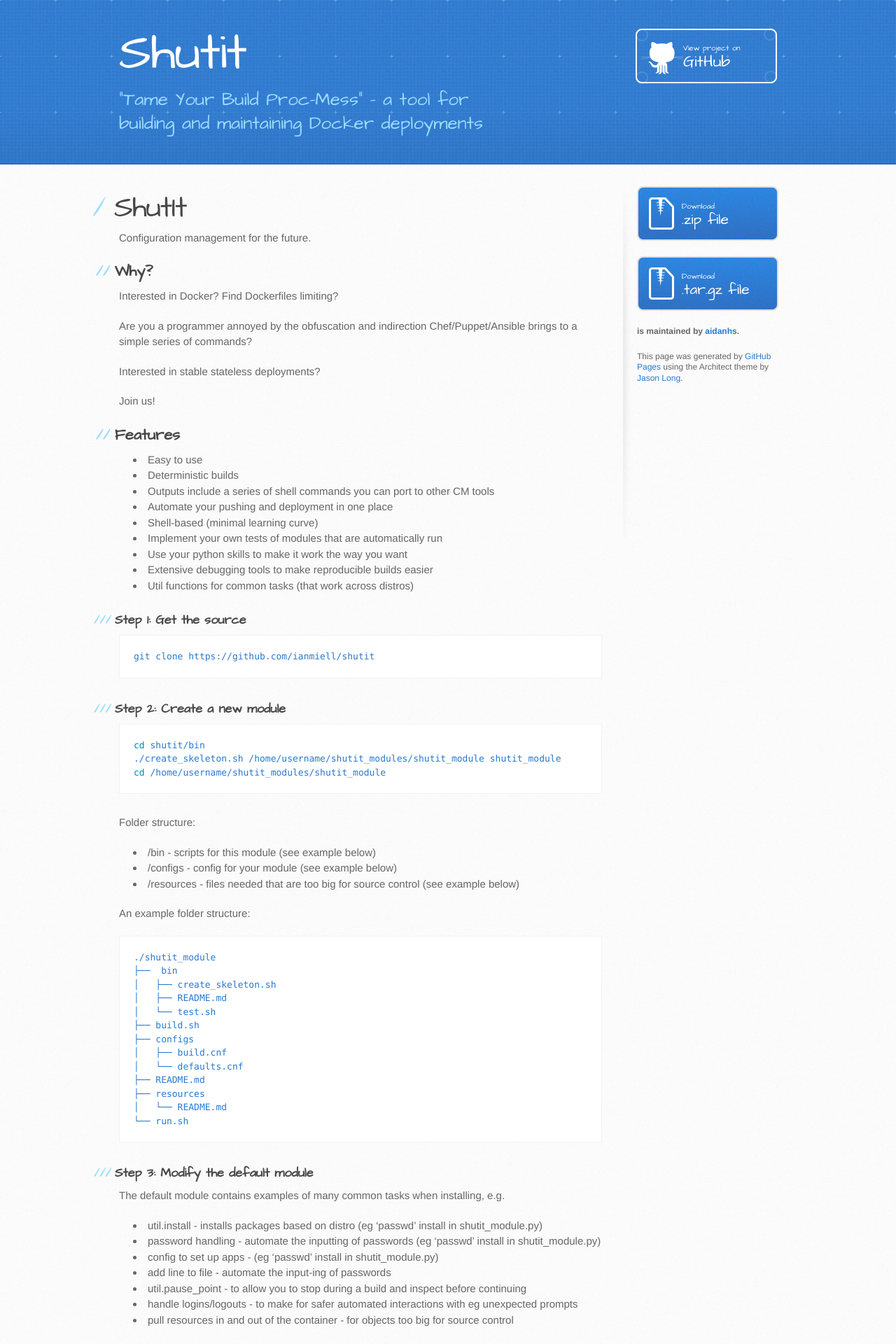
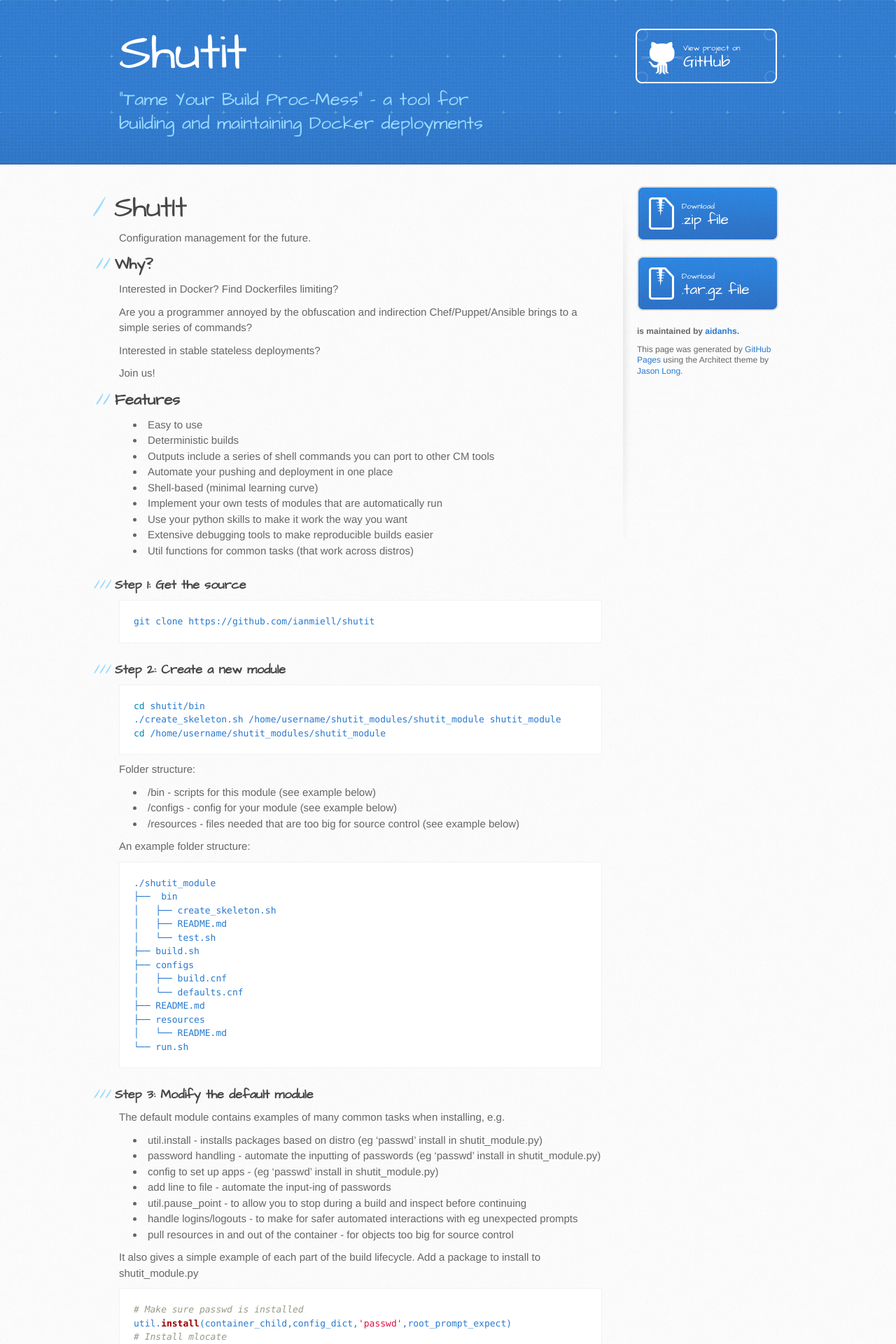
Before and after one commit to ianmiell/shutit, a Jekyll site: the page built from index.md, in a window 1280 px wide. Shown: the top 1920 px of the page at 70% size. Built offline with Jekyll 4.4.1, drawn with Linux system fonts in a browser that asks for light colours; Markdown is read by kramdown in place of the engine named in the settings.

Commit message:
Style tweaks

```diff
--- a/stylesheets/stylesheet.css
+++ b/stylesheets/stylesheet.css
@@ -160,7 +160,7 @@
 code, pre {
   font-family: Monaco, "Bitstream Vera Sans Mono", "Lucida Console", Terminal, monospace;
   color: #222;
-  margin-bottom: 30px;
+  margin-bottom: 10px;
   font-size: 13px;
 }
 
@@ -185,7 +185,7 @@
 }
 
 ul, ol, dl {
-  margin-bottom: 20px;
+  margin-bottom: 10px;
 }
 
 
@@ -307,7 +307,7 @@
 }
 
 p {
-  margin-bottom: 20px;
+  margin-bottom: 10px;
 }
 
 a {
```
